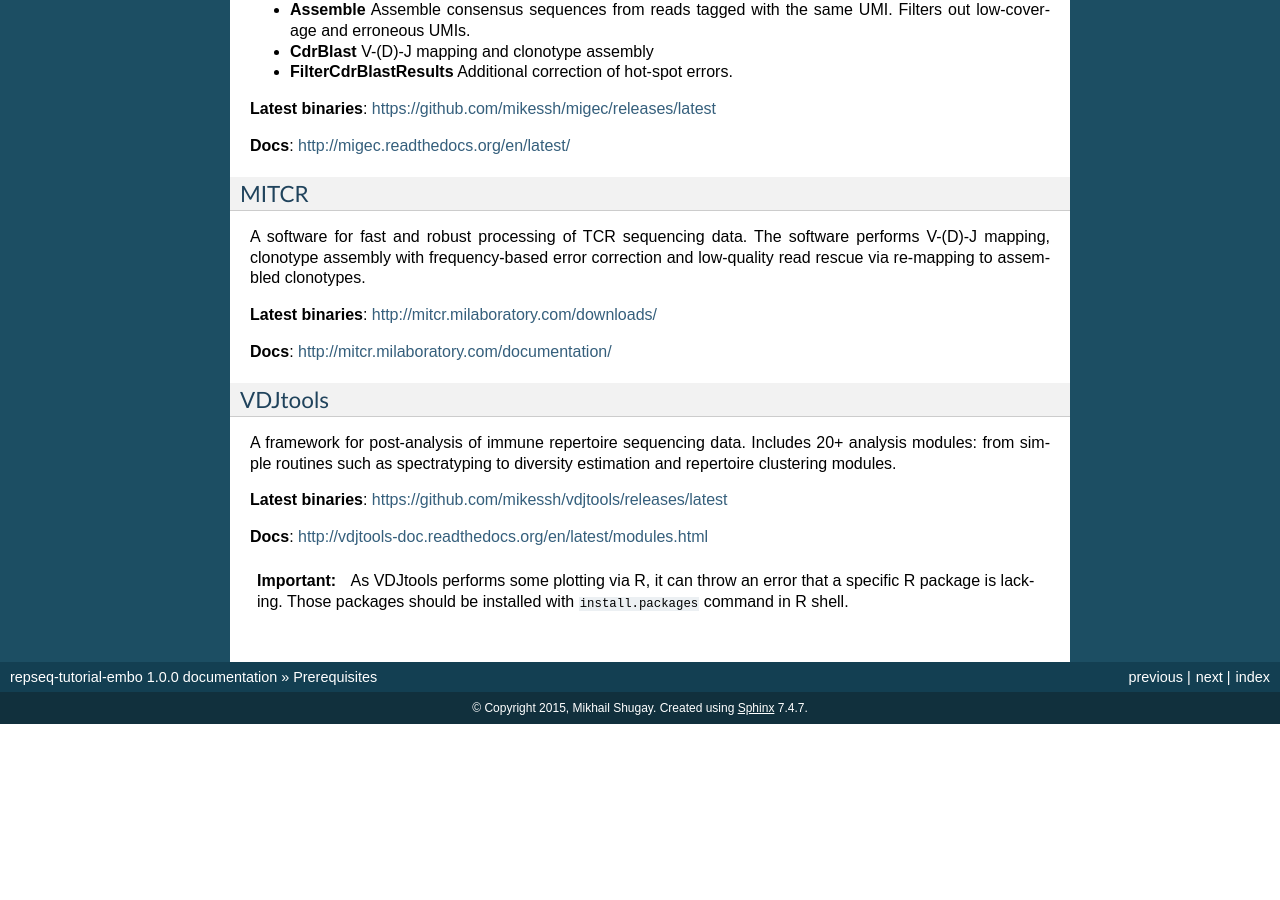
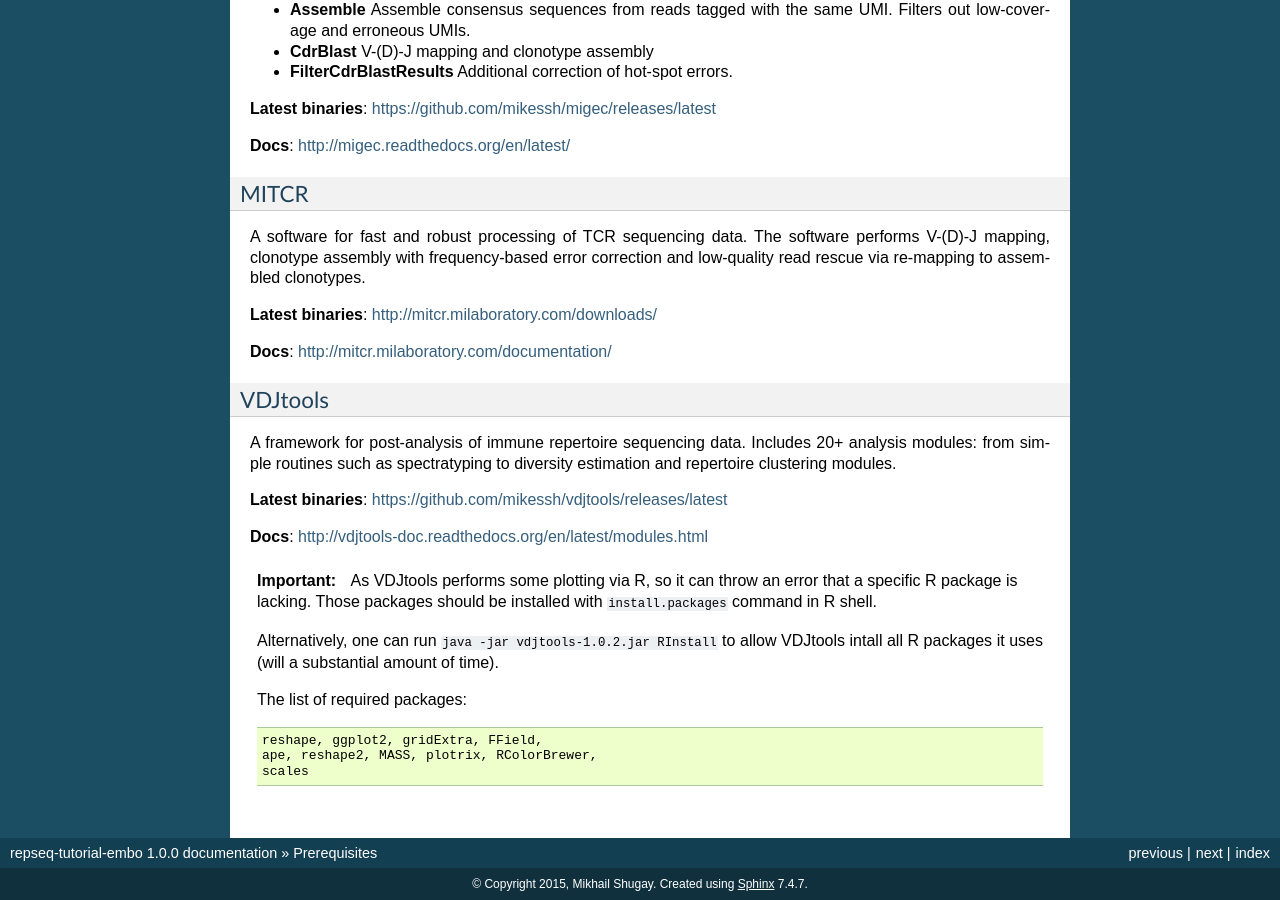
Before and after one commit to mikessh/repseq-tutorial, a Sphinx documentation site: the page built from sphinx/prerequisites.rst, in a window 1280 px wide and 900 px high, scrolled down 708 px. Built offline with Sphinx 7.4.7, drawn with Linux system fonts in a browser that asks for light colours; before the commit the page ends 1432 px from its top, so only the background shows below that.

Commit message:
Add some info on installing R packages

```diff
--- a/sphinx/prerequisites.rst
+++ b/sphinx/prerequisites.rst
@@ -79,7 +79,18 @@
 
 .. important::
 
-    As VDJtools performs some plotting via R, it can throw an
+    As VDJtools performs some plotting via R, so it can throw an
     error that a specific R package is lacking. Those packages
     should be installed with ``install.packages`` command
     in R shell.
+
+    Alternatively, one can run ``java -jar vdjtools-1.0.2.jar RInstall``
+    to allow VDJtools intall all R packages it uses (will a substantial amount of time).
+
+    The list of required packages:
+
+    ::
+
+       reshape, ggplot2, gridExtra, FField,
+       ape, reshape2, MASS, plotrix, RColorBrewer,
+       scales
```
